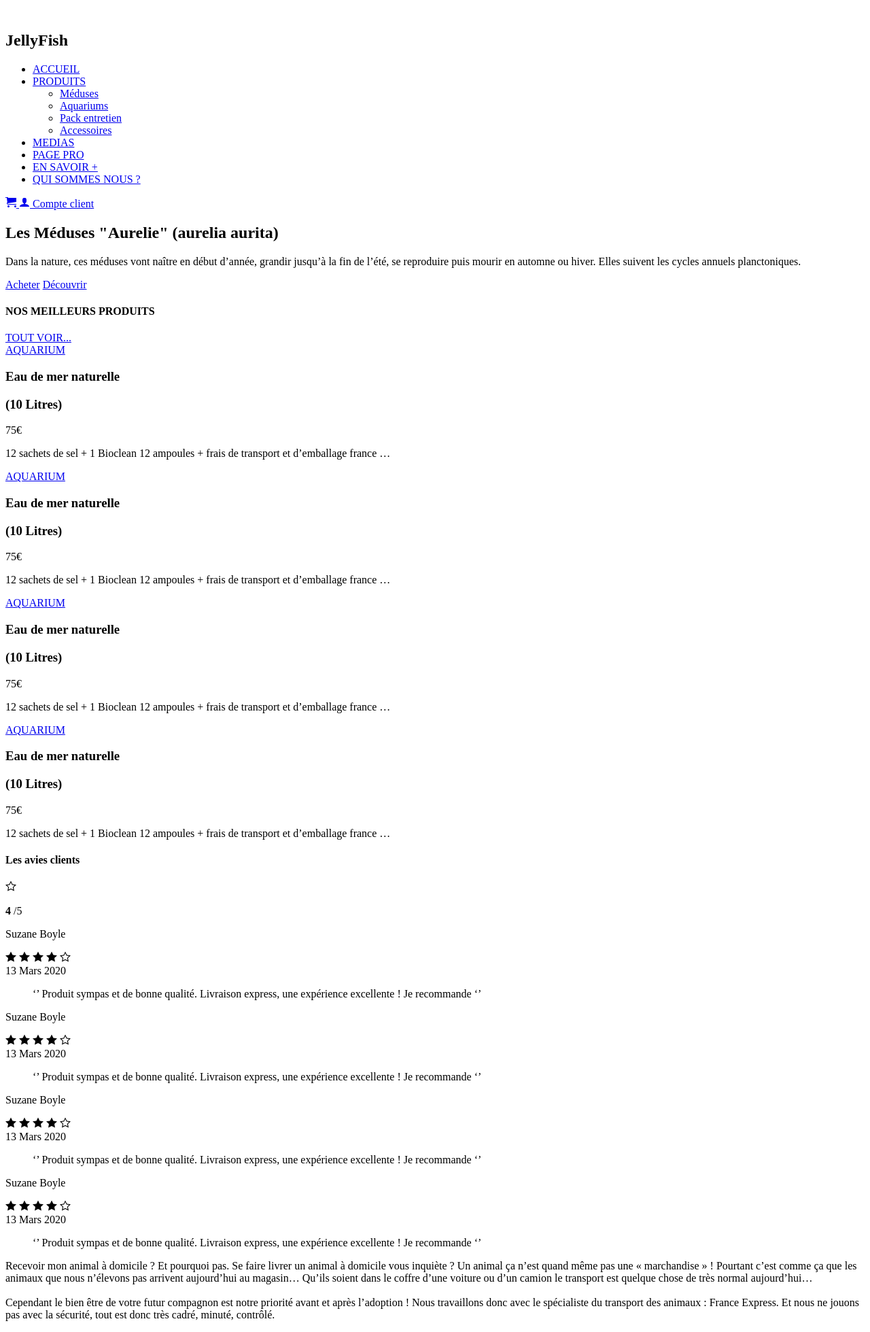
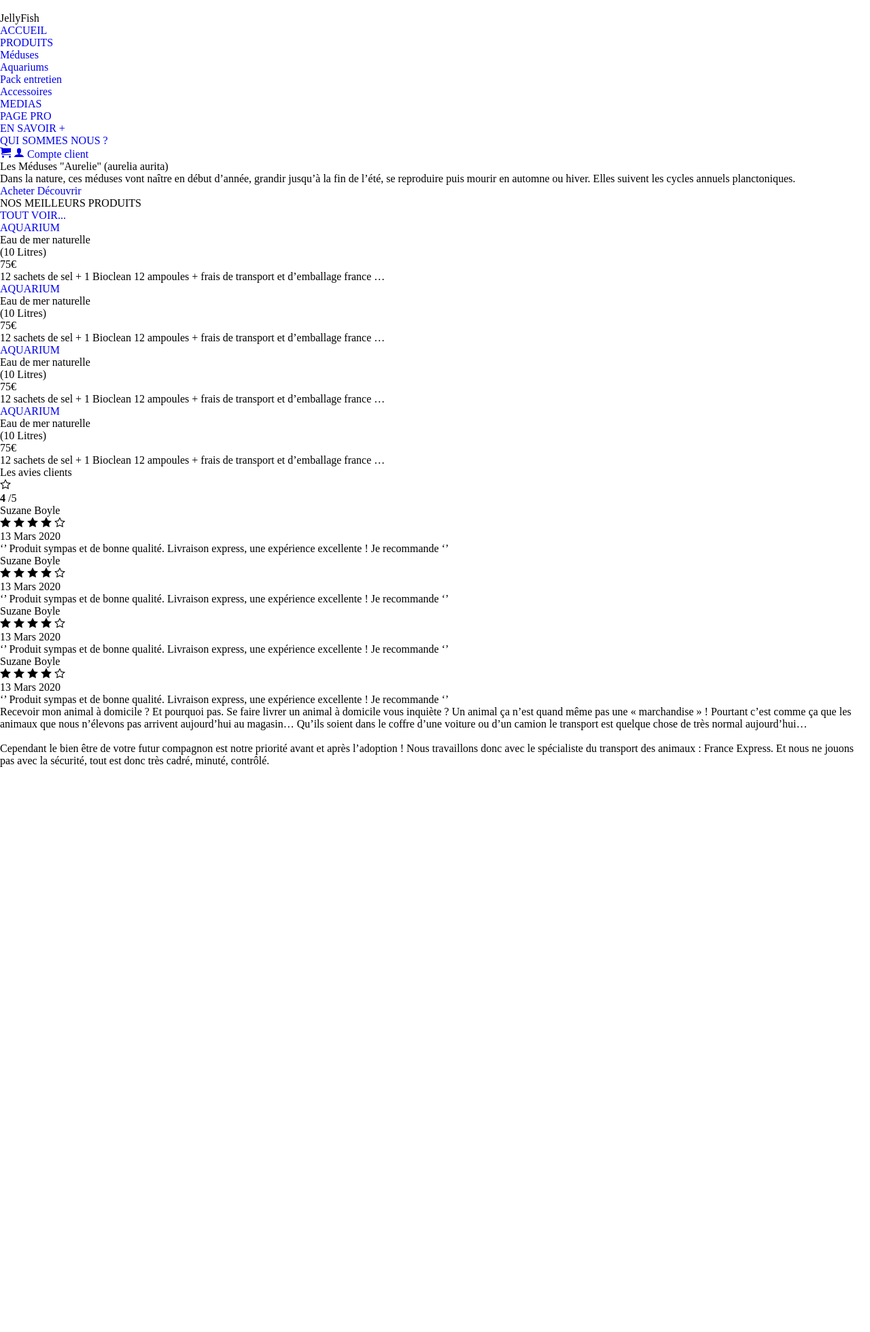
Before and after one commit to ivan-00/Integration_JELLYFICH, a PHP site: page / in a window 1280 px wide. Shown: the whole page at 68% size. After the commit the page ends 1128 px from the top, so only its background shows below. Run offline with PHP 8.4, Linux system fonts and the light colour scheme.

Commit message:
reset css

```diff
--- a/style.css
+++ b/style.css
@@ -7,3 +7,45 @@
   stroke: currentColor;
   fill: currentColor;
 }
+/* Reset css */
+html,
+body,
+div,
+h1,
+h2,
+h3,
+h4,
+h5,
+h6,
+p,
+blockquote,
+a,
+var,
+ol,
+ul,
+li,
+fieldset,
+form,
+label,
+tr,
+th,
+td,
+article,
+aside,
+figure,
+figcaption,
+footer,
+header,
+nav,
+output,
+section {
+  margin: 0;
+  padding: 0;
+  border: 0;
+  font-size: 100%;
+  font: inherit;
+  vertical-align: baseline;
+  font-style: none;
+  text-decoration: none;
+  font-style: Oswald, sans-sherif;
+}
```
Lines whose indentation alone changed are shown as unchanged.
